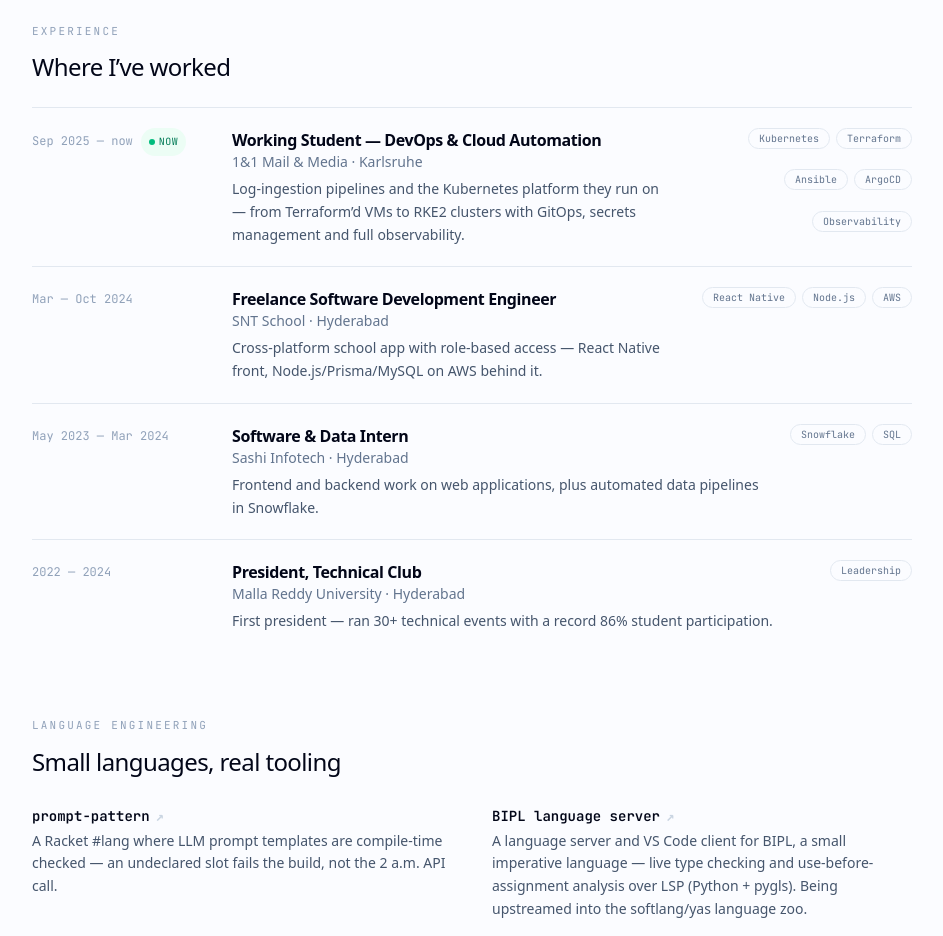
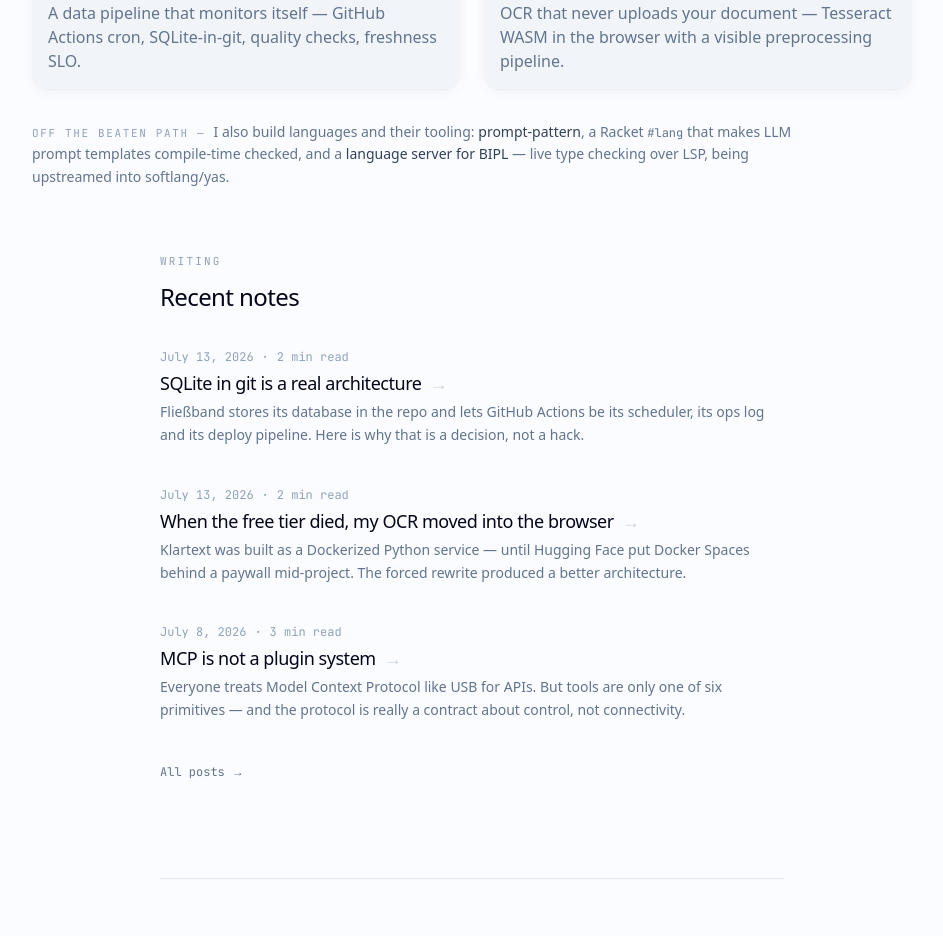
Before and after one commit to VivekanandaReddy3/portfolio, a Next.js app: page / in a window 1280 px wide. Shown: the part 1442-2378 px from the top of the page, without its empty margins (168-1111 px from the left). Built offline with nearby package versions, Linux system fonts and the light colour scheme.

Commit message:
hero copy rewrite, notes vertical, language work as footnote, experience timeline moved to info

```diff
--- a/app/info/page.tsx
+++ b/app/info/page.tsx
@@ -1,5 +1,6 @@
 import type { Metadata } from 'next';
 import Link from 'next/link';
+import { ScrollReveal } from '../components/scroll-reveal';
 
 export const metadata: Metadata = {
   title: 'Information',
@@ -23,6 +24,119 @@
   'GitLab CI',
   'Ceph',
 ];
+
+const experience: {
+  company: string;
+  monogram: string;
+  role: string;
+  location: string;
+  period: string;
+  current?: boolean;
+  summary: string;
+  tags: string[];
+}[] = [
+  {
+    company: '1&1 Mail & Media',
+    monogram: '1&1',
+    role: 'Working Student — DevOps & Cloud Automation',
+    location: 'Karlsruhe, Germany',
+    period: 'Sep 2025 — Present',
+    current: true,
+    summary:
+      'Building log-ingestion pipelines and the Kubernetes platform they run on — standing up RKE2 clusters end to end, from Terraform’d VMs to GitOps-managed workloads with full observability.',
+    tags: ['Kubernetes', 'Terraform', 'Ansible', 'ArgoCD', 'Observability'],
+  },
+  {
+    company: 'SNT School',
+    monogram: 'SNT',
+    role: 'Freelance Software Development Engineer',
+    location: 'Hyderabad, India',
+    period: 'Mar 2024 — Oct 2024',
+    summary:
+      'Built a cross-platform school app with role-based access for parents, teachers and admins — React Native on the front, Node.js with Prisma and MySQL on AWS behind it.',
+    tags: ['React Native', 'Node.js', 'AWS'],
+  },
+  {
+    company: 'Sashi Infotech',
+    monogram: 'SI',
+    role: 'Software & Data Intern',
+    location: 'Hyderabad, India',
+    period: 'May 2023 — Mar 2024',
+    summary:
+      'Worked across frontend and backend of web applications and built automated data pipelines in Snowflake.',
+    tags: ['Snowflake', 'SQL', 'Git'],
+  },
+  {
+    company: 'Malla Reddy University',
+    monogram: 'MRU',
+    role: 'President, Technical Club',
+    location: 'Hyderabad, India',
+    period: '2022 — 2024',
+    summary:
+      'First president of the Technical Club — ran 30+ events including hackathons and coding contests, with a record 86% student participation.',
+    tags: ['Leadership'],
+  },
+];
+
+function ExperienceEntry({
+  job,
+  isLast,
+}: {
+  job: (typeof experience)[number];
+  isLast: boolean;
+}) {
+  return (
+    <article className="relative flex gap-5">
+      {!isLast && (
+        <span
+          aria-hidden
+          className="absolute top-14 bottom-0 left-6 w-px bg-slate-200"
+        />
+      )}
+
+      <div
+        className={
+          job.current
+            ? 'flex h-12 w-12 shrink-0 items-center justify-center rounded-xl bg-slate-950 font-mono text-xs font-semibold text-white shadow-card'
+            : 'flex h-12 w-12 shrink-0 items-center justify-center rounded-xl border border-slate-200 bg-white font-mono text-xs font-semibold text-slate-600 shadow-card'
+        }
+      >
+        {job.monogram}
+      </div>
+
+      <div className={isLast ? 'min-w-0' : 'min-w-0 pb-12'}>
+        <p className="flex flex-wrap items-center gap-2 font-mono text-xs text-slate-400">
+          {job.period}
+          {job.current && (
+            <span className="flex items-center gap-1.5 rounded-full bg-emerald-50 px-2 py-0.5 text-[10px] tracking-wider text-emerald-700 uppercase">
+              <span className="h-1.5 w-1.5 rounded-full bg-emerald-500" />
+              Current
+            </span>
+          )}
+        </p>
+        <h3 className="mt-1.5 text-lg font-semibold tracking-tight text-slate-950">
+          {job.role}
+        </h3>
+        <p className="text-base text-slate-500">
+          {job.company} · {job.location}
+        </p>
+        <p className="mt-2 max-w-prose text-base leading-relaxed text-slate-600">
+          {job.summary}
+        </p>
+        <div className="mt-3 flex flex-wrap gap-2">
+          {job.tags.map((tag) => (
+            <span
+              key={tag}
+              className="rounded-full border border-slate-200 px-2.5 py-0.5 font-mono text-[11px] text-slate-500"
+            >
+              {tag}
+            </span>
+          ))}
+        </div>
+      </div>
+    </article>
+  );
+}
 
 export default function Information() {
   return (
@@ -58,18 +172,15 @@
           Alertmanager, Grafana, OpenSearch and OpenTelemetry pipelines.
         </p>
         <p>
-          Outside work I ship small, opinionated products — four of them are
-          live on the <Link href="/">home page</Link> — and I have a soft
-          spot for language engineering: a Racket{' '}
-          <code>#lang</code> that makes LLM prompt templates compile-time
-          checked, and a language server for a teaching language that’s
-          being upstreamed into the softlang/yas repository.
+          Outside work I ship small, opinionated products — they live on the{' '}
+          <Link href="/">home page</Link> — and I have a soft spot for
+          language engineering: a Racket <code>#lang</code> that makes LLM
+          prompt templates compile-time checked, and a language server for a
+          teaching language that’s being upstreamed into the softlang/yas
+          repository.
         </p>
         <p>
-          Before Germany: freelance work that shipped a school platform used
-          by real parents and teachers, a software &amp; data internship, and
-          founding my university’s technical club. If any of this sounds like
-          your kind of engineering, say hallo:{' '}
+          If any of this sounds like your kind of engineering, say hallo:{' '}
           <Link
             href="mailto:vivekanandareddygodala@gmail.com"
             className="link-underline font-normal !no-underline text-slate-950"
@@ -80,10 +191,22 @@
         </p>
       </div>
 
-      <div
-        className="reveal mt-10"
-        style={{ '--stagger': 2 } as React.CSSProperties}
-      >
+      <div className="mt-14">
+        <ScrollReveal>
+          <p className="mb-6 font-mono text-[11px] tracking-[0.2em] text-slate-400 uppercase">
+            Where I’ve worked
+          </p>
+        </ScrollReveal>
+        <div>
+          {experience.map((job, i) => (
+            <ScrollReveal key={job.company} delay={i * 80}>
+              <ExperienceEntry job={job} isLast={i === experience.length - 1} />
+            </ScrollReveal>
+          ))}
+        </div>
+      </div>
+
+      <ScrollReveal className="mt-14">
         <p className="mb-4 font-mono text-[11px] tracking-[0.2em] text-slate-400 uppercase">
           Daily stack
         </p>
@@ -97,56 +220,20 @@
             </span>
           ))}
         </div>
-      </div>
+      </ScrollReveal>
 
-      <div
-        className="reveal mt-12"
-        style={{ '--stagger': 3 } as React.CSSProperties}
-      >
-        <p className="mb-4 font-mono text-[11px] tracking-[0.2em] text-slate-400 uppercase">
-          Now
-        </p>
-        <dl className="flex flex-col gap-3 text-base">
-          <div className="flex flex-col gap-0.5 md:flex-row md:gap-6">
-            <dt className="w-32 shrink-0 font-mono text-xs leading-6 text-slate-400">
-              Working
-            </dt>
-            <dd className="text-slate-700">
-              DevOps &amp; Cloud Automation at 1&amp;1 Mail &amp; Media,
-              Karlsruhe
-            </dd>
-          </div>
-          <div className="flex flex-col gap-0.5 md:flex-row md:gap-6">
-            <dt className="w-32 shrink-0 font-mono text-xs leading-6 text-slate-400">
-              Studying
-            </dt>
-            <dd className="text-slate-700">
-              M.Sc. Web &amp; Data Science, University of Koblenz
-            </dd>
-          </div>
-          <div className="flex flex-col gap-0.5 md:flex-row md:gap-6">
-            <dt className="w-32 shrink-0 font-mono text-xs leading-6 text-slate-400">
-              Building
-            </dt>
-            <dd className="text-slate-700">
-              A small fleet of live products — Gründbar, Stromlinie,
-              Fließband, Klartext
-            </dd>
-          </div>
-        </dl>
-      </div>
-
+      <ScrollReveal className="mt-12">
         <Link
           href="/resume.pdf"
           target="_blank"
-        className="group reveal mt-10 mb-8 inline-block font-mono text-sm font-medium text-slate-500 transition-colors hover:text-slate-950"
-        style={{ '--stagger': 4 } as React.CSSProperties}
+          className="group mb-8 inline-block font-mono text-sm font-medium text-slate-500 transition-colors hover:text-slate-950"
         >
           Download resume{' '}
           <span className="inline-block transition-transform duration-300 group-hover:translate-x-1">
             →
           </span>
         </Link>
+      </ScrollReveal>
     </section>
   );
 }
--- a/app/page.tsx
+++ b/app/page.tsx
@@ -36,73 +36,6 @@
     description:
       'OCR that never uploads your document — Tesseract WASM in the browser with a visible preprocessing pipeline.',
     image: '/klartext.png',
-  },
-];
-
-const experience: {
-  company: string;
-  role: string;
-  location: string;
-  period: string;
-  current?: boolean;
-  summary: string;
-  tags: string[];
-}[] = [
-  {
-    company: '1&1 Mail & Media',
-    role: 'Working Student — DevOps & Cloud Automation',
-    location: 'Karlsruhe',
-    period: 'Sep 2025 — now',
-    current: true,
-    summary:
-      'Log-ingestion pipelines and the Kubernetes platform they run on — from Terraform’d VMs to RKE2 clusters with GitOps, secrets management and full observability.',
-    tags: ['Kubernetes', 'Terraform', 'Ansible', 'ArgoCD', 'Observability'],
-  },
-  {
-    company: 'SNT School',
-    role: 'Freelance Software Development Engineer',
-    location: 'Hyderabad',
-    period: 'Mar — Oct 2024',
-    summary:
-      'Cross-platform school app with role-based access — React Native front, Node.js/Prisma/MySQL on AWS behind it.',
-    tags: ['React Native', 'Node.js', 'AWS'],
-  },
-  {
-    company: 'Sashi Infotech',
-    role: 'Software & Data Intern',
-    location: 'Hyderabad',
-    period: 'May 2023 — Mar 2024',
-    summary:
-      'Frontend and backend work on web applications, plus automated data pipelines in Snowflake.',
-    tags: ['Snowflake', 'SQL'],
-  },
-  {
-    company: 'Malla Reddy University',
-    role: 'President, Technical Club',
-    location: 'Hyderabad',
-    period: '2022 — 2024',
-    summary:
-      'First president — ran 30+ technical events with a record 86% student participation.',
-    tags: ['Leadership'],
-  },
-];
-
-const languageWork: {
-  href: string;
-  title: string;
-  description: string;
-}[] = [
-  {
-    title: 'prompt-pattern',
-    href: 'https://github.com/VivekanandaReddy3/sle-prompt-pattern',
-    description:
-      'A Racket #lang where LLM prompt templates are compile-time checked — an undeclared slot fails the build, not the 2 a.m. API call.',
-  },
-  {
-    title: 'BIPL language server',
-    href: 'https://github.com/VivekanandaReddy3/sle-bipl-lsp',
-    description:
-      'A language server and VS Code client for BIPL, a small imperative language — live type checking and use-before-assignment analysis over LSP (Python + pygls). Being upstreamed into the softlang/yas language zoo.',
   },
 ];
 
@@ -170,7 +103,7 @@
   }).format(new Date(date));
 
 export default async function Page() {
-  const latestPosts = (await getAllPosts({})).slice(0, 2);
+  const latestPosts = (await getAllPosts({})).slice(0, 3);
 
   return (
     <>
@@ -193,7 +126,7 @@
           >
             Hallo, I’m Vivek.
             <span className="mt-3 block font-serif text-2xl font-normal tracking-normal text-slate-500 italic md:text-3xl">
-              I keep clusters healthy by day and ship products by night.
+              a DevOps engineer from India, based in Karlsruhe, Germany.
             </span>
           </h1>
 
@@ -201,8 +134,12 @@
             className="reveal mb-4 max-w-2xl text-lg leading-relaxed text-slate-700 md:text-xl"
             style={{ '--stagger': 2 } as React.CSSProperties}
           >
-            DevOps working student at 1&amp;1, M.Sc. Web &amp; Data Science at
-            Koblenz — and builder of four live products you can click below.
+            I build and look after the infrastructure software runs on. Right
+            now that’s at 1&amp;1 Mail &amp; Media, working on the Kubernetes
+            platform and log pipelines behind one of Germany’s largest mail
+            providers — alongside my master’s in Web &amp; Data Science.
+            Before Germany, I freelanced in India and shipped a school
+            platform that parents and teachers still use.
           </p>
 
           <div
@@ -230,7 +167,7 @@
 
       <section className="container-wide mt-16">
         <ScrollReveal>
-          <SectionLabel>Selected work — all live</SectionLabel>
+          <SectionLabel>Selected work</SectionLabel>
           <h2 className="mb-2 text-2xl font-medium tracking-tight text-slate-950">
             Things I’ve built
           </h2>
@@ -243,103 +180,51 @@
             </ScrollReveal>
           ))}
         </div>
-      </section>
 
-      <section className="container-wide mt-16">
-        <ScrollReveal>
-          <SectionLabel>Experience</SectionLabel>
-          <h2 className="text-2xl font-medium tracking-tight text-slate-950">
-            Where I’ve worked
-          </h2>
-        </ScrollReveal>
-
-        <div className="mt-6">
-          {experience.map((job, i) => (
-            <ScrollReveal key={job.company} delay={i * 60}>
-              <article className="grid gap-1 border-t border-slate-200 py-5 md:grid-cols-[11rem_1fr_auto] md:gap-6">
-                <p className="font-mono text-xs leading-6 text-slate-400">
-                  {job.period}
-                  {job.current && (
-                    <span className="ml-2 inline-flex items-center gap-1 rounded-full bg-emerald-50 px-2 py-0.5 text-[10px] tracking-wider text-emerald-700 uppercase">
-                      <span className="h-1.5 w-1.5 rounded-full bg-emerald-500" />
-                      now
+        <ScrollReveal className="mt-8">
+          <p className="max-w-3xl text-sm leading-relaxed text-slate-500">
+            <span className="font-mono text-[11px] tracking-[0.15em] text-slate-400 uppercase">
+              Off the beaten path —{' '}
             </span>
-                  )}
-                </p>
-                <div className="min-w-0">
-                  <h3 className="font-semibold tracking-tight text-slate-950">
-                    {job.role}
-                  </h3>
-                  <p className="text-sm text-slate-500">
-                    {job.company} · {job.location}
-                  </p>
-                  <p className="mt-1.5 max-w-2xl text-sm leading-relaxed text-slate-600">
-                    {job.summary}
-                  </p>
-                </div>
-                <div className="mt-2 flex flex-wrap gap-1.5 md:mt-0 md:max-w-[14rem] md:justify-end">
-                  {job.tags.map((tag) => (
-                    <span
-                      key={tag}
-                      className="h-fit rounded-full border border-slate-200 px-2.5 py-0.5 font-mono text-[10px] text-slate-500"
-                    >
-                      {tag}
-                    </span>
-                  ))}
-                </div>
-              </article>
-            </ScrollReveal>
-          ))}
-        </div>
-      </section>
-
-      <section className="container-wide mt-16">
-        <ScrollReveal>
-          <SectionLabel>Language engineering</SectionLabel>
-          <h2 className="text-2xl font-medium tracking-tight text-slate-950">
-            Small languages, real tooling
-          </h2>
-        </ScrollReveal>
-
-        <div className="mt-2 grid gap-x-10 md:grid-cols-2">
-          {languageWork.map((item, i) => (
-            <ScrollReveal key={item.title} delay={i * 80}>
+            I also build languages and their tooling:{' '}
             <Link
-                href={item.href}
+              href="https://github.com/VivekanandaReddy3/sle-prompt-pattern"
               target="_blank"
               rel="noopener noreferrer"
-                className="group -mx-4 flex h-full flex-col gap-1 rounded-xl px-4 py-5 transition-colors duration-300 hover:bg-slate-100"
+              className="link-underline font-medium text-slate-700"
             >
-                <h3 className="font-mono text-sm font-semibold text-slate-950">
-                  {item.title}
-                  <span className="ml-1.5 inline-block text-slate-300 transition-all duration-300 group-hover:translate-x-1 group-hover:text-slate-600">
-                    ↗
-                  </span>
-                </h3>
-                <p className="text-sm leading-relaxed text-slate-600">
-                  {item.description}
+              prompt-pattern
+            </Link>
+            , a Racket <code className="font-mono text-xs">#lang</code> that
+            makes LLM prompt templates compile-time checked, and a{' '}
+            <Link
+              href="https://github.com/VivekanandaReddy3/sle-bipl-lsp"
+              target="_blank"
+              rel="noopener noreferrer"
+              className="link-underline font-medium text-slate-700"
+            >
+              language server for BIPL
+            </Link>{' '}
+            — live type checking over LSP, being upstreamed into softlang/yas.
           </p>
-              </Link>
         </ScrollReveal>
-          ))}
-        </div>
       </section>
 
       {latestPosts.length > 0 && (
-        <section className="container-wide mt-16">
+        <section className="container-page mt-16">
           <ScrollReveal>
             <SectionLabel>Writing</SectionLabel>
-            <h2 className="text-2xl font-medium tracking-tight text-slate-950">
+            <h2 className="mb-2 text-2xl font-medium tracking-tight text-slate-950">
               Recent notes
             </h2>
           </ScrollReveal>
 
-          <div className="mt-2 grid gap-x-10 md:grid-cols-2">
+          <div className="mt-4 flex flex-col">
             {latestPosts.map((post, i) => (
               <ScrollReveal key={post.slug} delay={i * 80}>
                 <Link
                   href={post.href}
-                  className="group -mx-4 flex h-full flex-col gap-1 rounded-xl px-4 py-5 transition-colors duration-300 hover:bg-slate-100"
+                  className="group -mx-4 flex flex-col gap-1 rounded-xl px-4 py-5 transition-colors duration-300 hover:bg-slate-100"
                 >
                   <p className="font-mono text-xs text-slate-400">
                     <time dateTime={post.date}>{formatDate(post.date)}</time>
@@ -352,6 +237,11 @@
                       →
                     </span>
                   </h3>
+                  {post.meta.summary && (
+                    <p className="max-w-2xl text-sm leading-relaxed text-slate-500">
+                      {post.meta.summary}
+                    </p>
+                  )}
                 </Link>
               </ScrollReveal>
             ))}
```
Also changed, not shown: 1 other file (tests, documents, lock files or other folders). Lines whose indentation alone changed are shown as unchanged.
